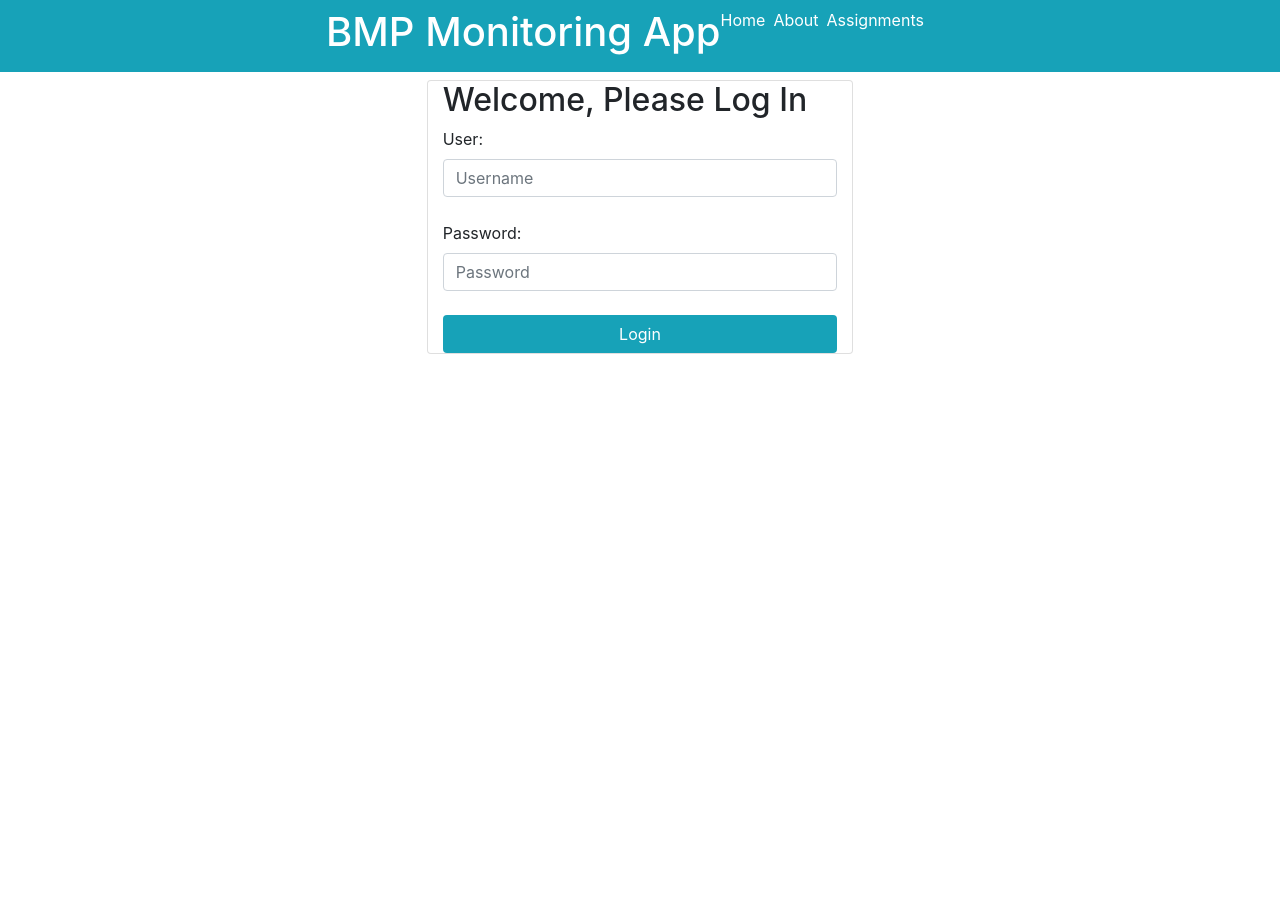
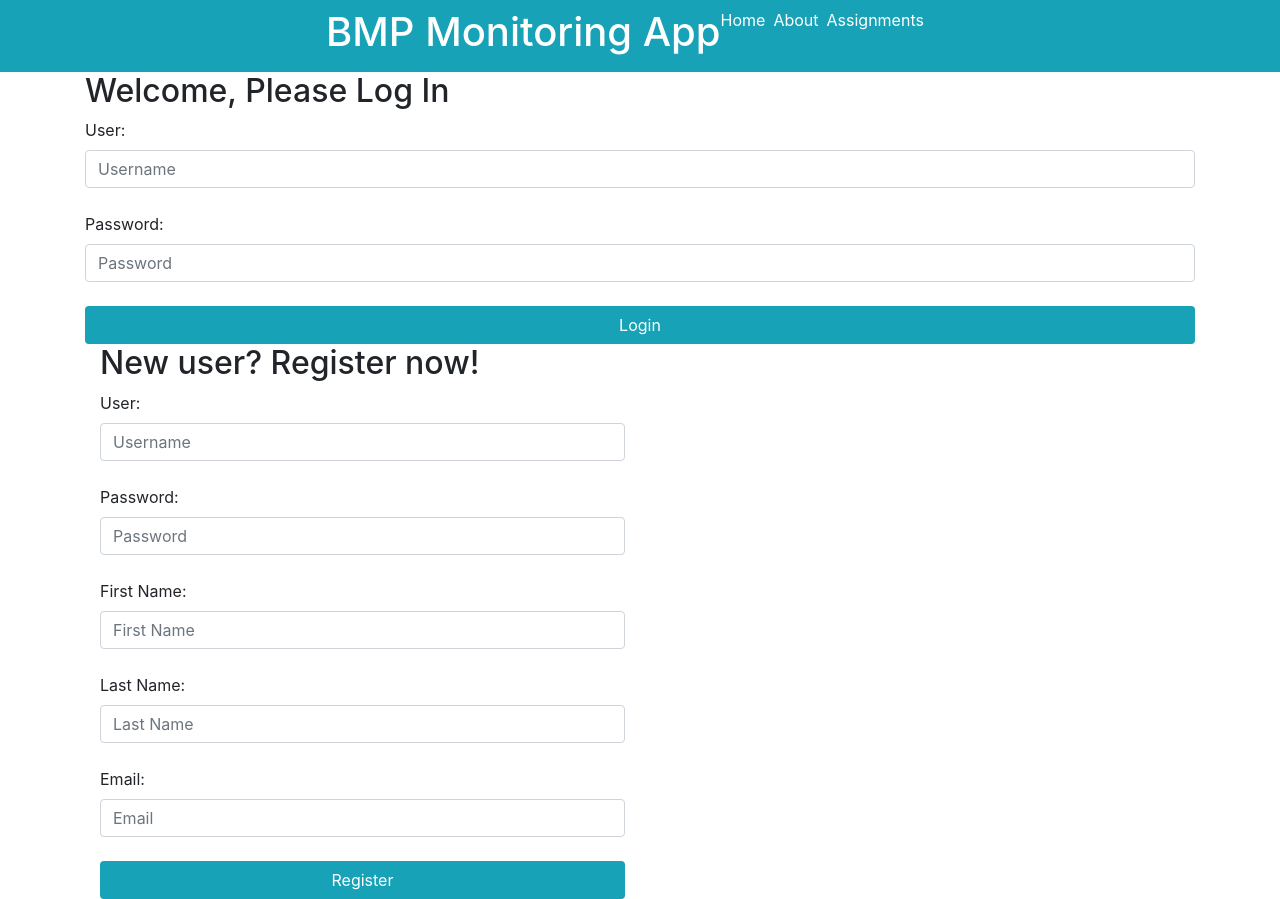
Before and after one commit to BMPMS-Micro2/bmp, a React (Create React App) app: page /login in a window 1280 px wide. Before the commit the page ends 800 px from the top, so only its background shows below. Built offline with nearby package versions, Linux system fonts and the light colour scheme.

Commit message:
added register component and login view

```diff
--- a/src/App.js
+++ b/src/App.js
@@ -3,7 +3,7 @@ import NavBar from "./components/navBar";
 import {BrowserRouter, Route} from "react-router-dom";
 import Menu from "./components/menu";
 import Experiment from "./components/experiment";
-import Login from "./components/login";
+import LoginAndRegisterView from "./Pages/LoginAndRegisterView";
 import {Switch} from "react-router";
 import ExperimentTable from "./components/experimentTable";
 import ExperimentTableView from "./Pages/ExperimentTableView";
@@ -19,7 +19,7 @@ class App extends Component{
                     <Switch>
                         <Route path='/home' component={Menu} />
                         <Route path='/experiment' component={SetupExperimentView} />
-                        <Route path='/login' component={Login} />
+                        <Route path='/login' component={LoginAndRegisterView} />
                         <Route path='/table' component={ExperimentTableView} />
                         <Route path='/experiment-assigment' component={AssigmentResearcherView} />
                     </Switch>
--- /dev/null
+++ b/src/Pages/LoginAndRegisterView.js
@@ -0,0 +1,19 @@
+import React from "react";
+import Login from "../components/login";
+import Register from "../components/register";
+
+const LoginAndRegisterView = () => {
+
+    return(
+        <div className="container">
+            {/*<h1>Login</h1>*/}
+            <Login></Login>
+            {/*<h1>Register</h1>*/}
+            <Register></Register>
+
+        </div>
+    );
+
+}
+
+export default LoginAndRegisterView;
--- a/src/components/login.jsx
+++ b/src/components/login.jsx
@@ -9,7 +9,7 @@ class Login extends Component{
      }
     render() {
         return (
-            <div className="card container col-12 col-lg-4 login-card mt-2 justify-content-center hv-center">
+            <div className="ccol-md-6 col-md-offset-3 hv-center">
                 <form>
                     <h2>Welcome, Please Log In</h2>
                     <label>User:</label>
--- /dev/null
+++ b/src/components/register.jsx
@@ -0,0 +1,85 @@
+import React, {Component} from "react";
+import {Link} from "react-router-dom";
+
+
+class Register extends Component{
+    constructor(props) {
+        super(props);
+
+        this.state = {
+            user: {
+                first_Name: '',
+                last_Name: '',
+                username: '',
+                password: '',
+                email:'',
+                superadmin:''
+            },
+            submitted: false
+        };
+        this.handleSubmit = this.handleSubmit.bind(this);
+    }
+
+    handleSubmit(event) {
+        event.preventDefault();
+
+        this.setState({ submitted: true });
+        const { user } = this.state;
+        user.superadmin = '0';
+        if (user.firstName && user.lastName && user.username && user.password && user.email) {
+            // this.props.register(user);
+        }
+    }
+
+    render() {
+        return (
+            <div className="col-md-6 col-md-offset-3">
+                <form>
+                    <h2>New user? Register now!</h2>
+                    <label>User:</label>
+                    <input type="text"
+                           className="form-control"
+                           id="user"
+                           placeholder="Username"
+                           value={this.state.username}
+                    /><br/>
+                    <label>Password:</label>
+                    <input type="password"
+                           className="form-control"
+                           id="password"
+                           placeholder="Password"
+                           value={this.state.password}
+                    /><br/>
+                    <label>First Name:</label>
+                    <input type="text"
+                           className="form-control"
+                           id="first_name"
+                           placeholder="First Name"
+                           value={this.state.first_Name}
+                    /><br/>
+                    <label>Last Name:</label>
+                    <input type="text"
+                           className="form-control"
+                           id="last_name"
+                           placeholder="Last Name"
+                           value={this.state.last_Name}
+                    /><br/>
+                    <label>Email:</label>
+                    <input type="text"
+                           className="form-control"
+                           id="email"
+                           placeholder="Email"
+                           value={this.state.email}
+                    /><br/>
+                    <Link to="/home">
+                        <button type="submit" className="btn bg-info text-white container">Register</button>
+                    </Link>
+                </form>
+            </div>
+
+
+        );
+    }
+}
+
+export default Register;
--- a/src/index.js
+++ b/src/index.js
@@ -7,6 +7,7 @@ import App from "./App";
 import Login from "./components/login";
 import Reactor from "./components/reactor";
 import LineGraph from "./components/lineGraph";
+import LoginAndRegisterView from "./Pages/LoginAndRegisterView";
 
 
 ReactDOM.render(<App />, document.getElementById('root'))
```
